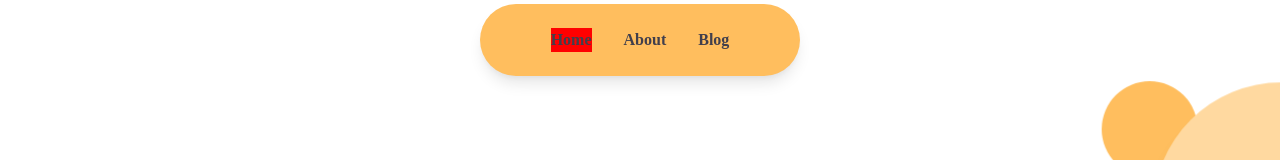
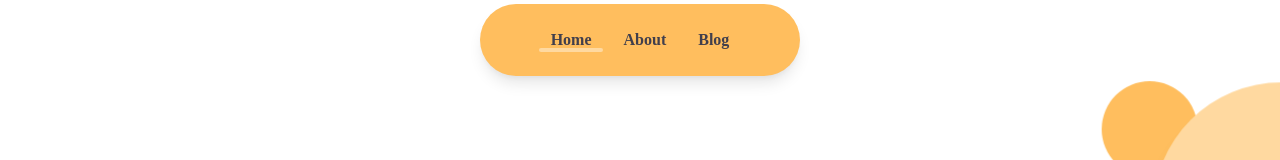
Before and after one commit to stewanoya/nuxt-portfolio, a Nuxt app: page / in a window 1280 px wide. Shown: the top 160 px of the page. Built offline with nearby package versions, Linux system fonts and the light colour scheme.

Commit message:
style/animate nav select

```diff
--- a/components/Home/Hero.vue
+++ b/components/Home/Hero.vue
@@ -173,7 +173,7 @@
   display: flex;
   align-items: flex-start;
   justify-content: center;
-  animation: fadeinUp 4s ease-in-out;
+  animation: fadeinUp 2s ease-in-out;
 }
 
 @keyframes fadeinUp {
--- a/components/Home/Projects.vue
+++ b/components/Home/Projects.vue
@@ -20,7 +20,7 @@
               class="github-icon"
               src="https://github.githubassets.com/images/modules/logos_page/GitHub-Mark.png"
           /></a>
-          <p class="project-description">{{ project.desc }}</p>
+          <p class="project-description not-shown">{{ project.desc }}</p>
         </div>
         <div class="project-footer">
           <ul class="tech-stack-list">
@@ -111,7 +111,7 @@ export default {
   content: '';
   position: absolute;
   height: 5rem;
-  width: 150%;
+  width: 33rem;
   bottom: -4rem;
   left: -6rem;
   border-radius: 50%;
--- a/components/Nav.vue
+++ b/components/Nav.vue
@@ -6,13 +6,15 @@
         :key="index"
         class="nav-item"
         :to="navItem.route"
+        v-on:click.native="selector(index)"
       >
-        <li
-          @click="selector(index)"
-          :class="{ navSelected: selected === index }"
-        >
+        <li>
           {{ navItem.name }}
         </li>
+        <div
+          class="shadow-2xl"
+          :class="{ navSelected: selected === index }"
+        ></div>
       </nuxt-link>
     </ul>
   </nav>
@@ -43,7 +45,7 @@ export default {
   display: flex;
   justify-content: center;
   align-items: center;
-  animation: slideinNav 4s ease-in-out;
+  animation: slideinNav 2s ease-in-out;
 }
 
 @keyframes slideinNav {
@@ -65,6 +67,7 @@ export default {
   background-color: #ffbe5e;
   z-index: 999999;
   position: sticky;
+  overflow: hidden;
 }
 
 .nav-item {
@@ -72,9 +75,29 @@ export default {
   font-family: 'Quicksand';
   font-weight: 600;
   color: #413f4c;
+  display: flex;
+  flex-direction: column;
+  align-items: center;
+  justify-content: center;
 }
 
 .navSelected {
-  background-color: red;
+  background-color: #ffd9a0;
+  width: 4rem;
+  height: 0.25rem;
+  border-radius: 20px;
+  position: absolute;
+  bottom: 1.5rem;
+  z-index: -1;
+  animation: grow 0.2s ease-in-out;
+}
+
+@keyframes grow {
+  from {
+    width: 0;
+  }
+  to {
+    width: 4rem;
+  }
 }
 </style>
```
